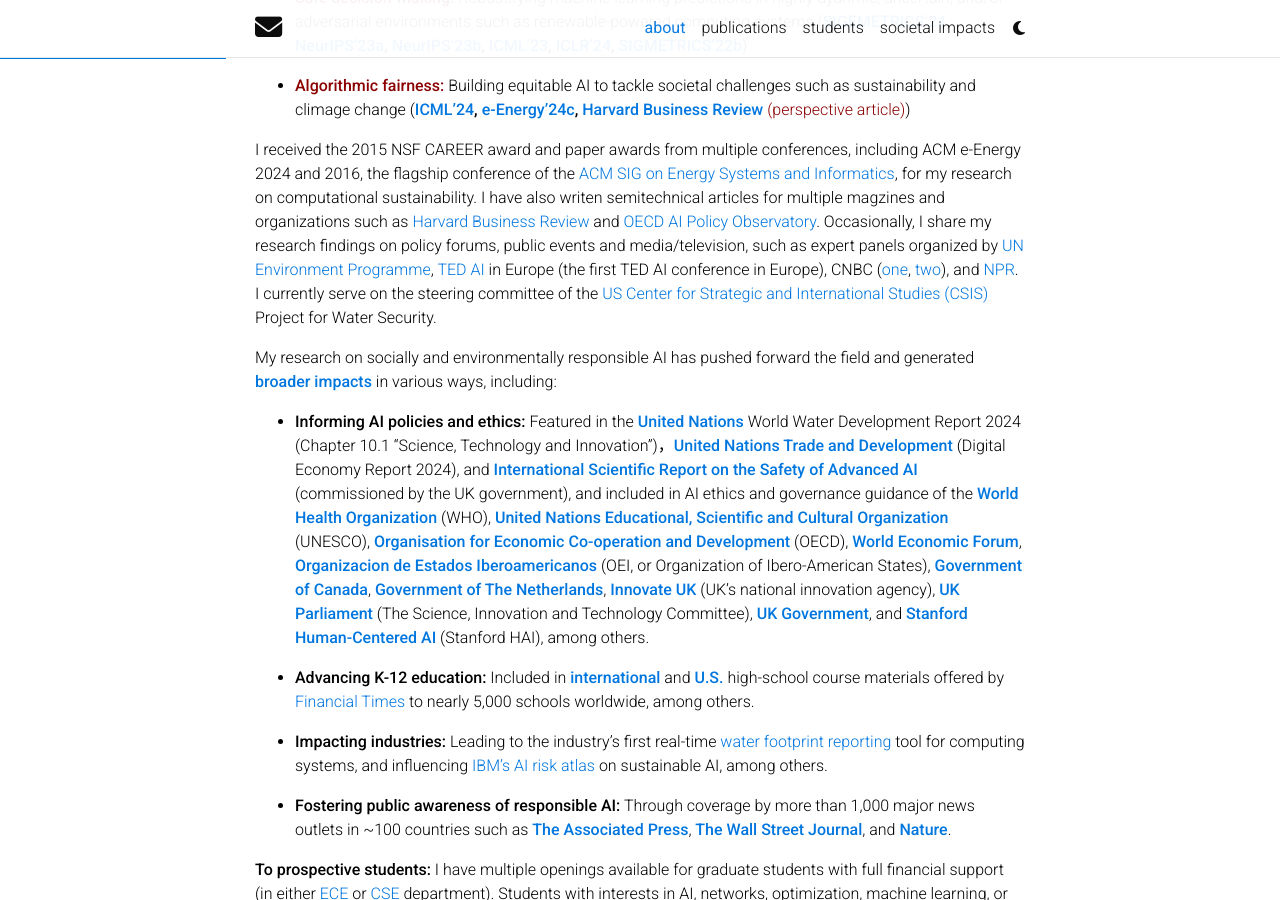
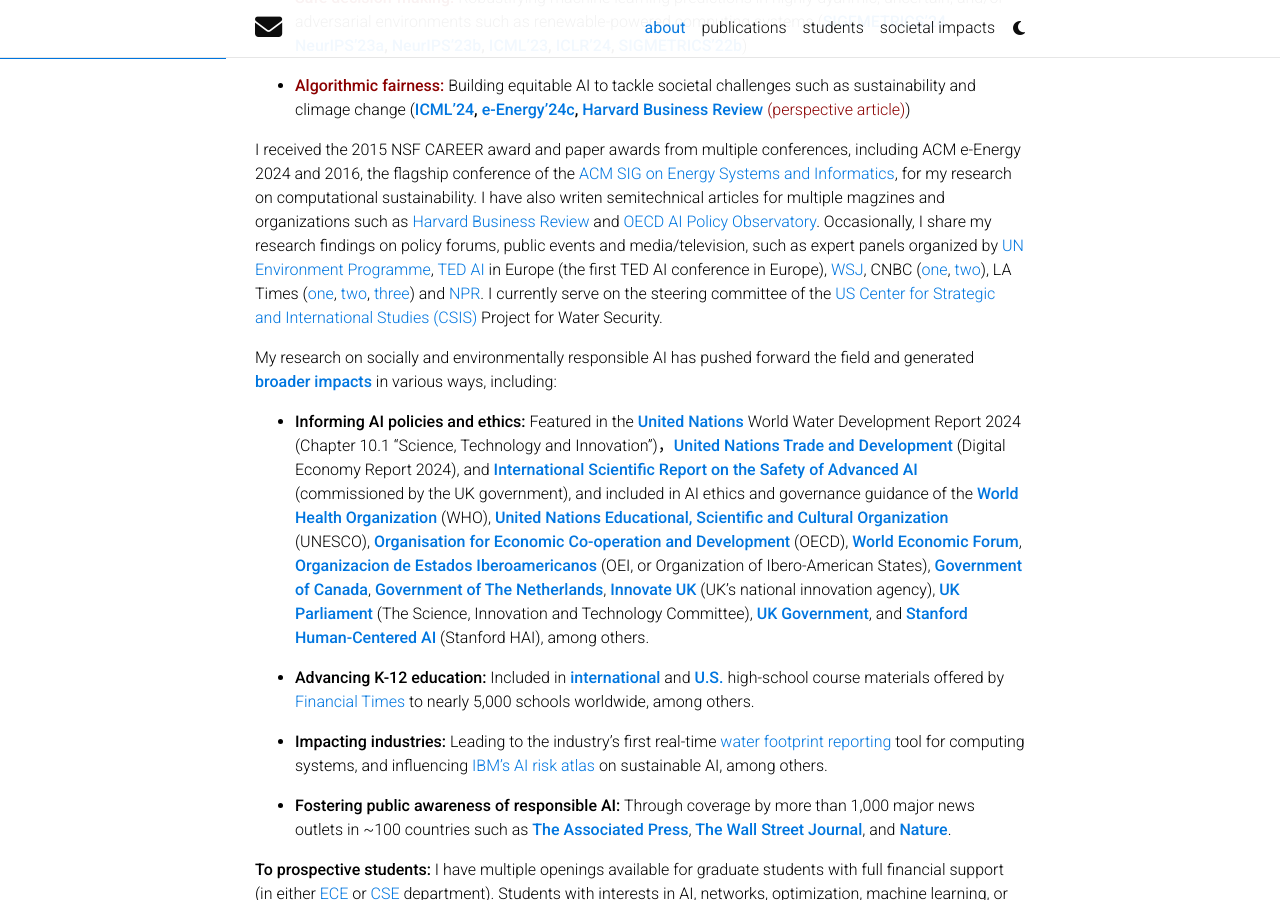
Before and after one commit to shaoleiren/shaoleiren.github.io, a Jekyll site: the page built from _pages/about.md, in a window 1280 px wide and 900 px high, scrolled down 648 px. Built offline with Jekyll 4.4.1, drawn with Linux system fonts in a browser that asks for light colours; full-size pictures stand in for the smaller copies a plugin makes; comment, search, counter and statistics services are not loaded; a style sheet for code colours, icons or effects is not loaded.

Commit message:
Update about.md

```diff
--- a/_pages/about.md
+++ b/_pages/about.md
@@ -40,7 +40,8 @@
  I have also writen semitechnical articles for multiple magzines and organizations such as [Harvard Business Review](https://hbr.org/2024/07/the-uneven-distribution-of-ais-environmental-impacts) and
   [OECD AI Policy Observatory](https://www.linkedin.com/posts/oecd-ai_how-much-water-does-ai-consume-the-public-activity-7135961877473325056-QMM5). Occasionally, I share my research findings on policy forums, public events and media/television,
    such as expert panels organized by
-   [UN Environment Programme](https://news.ucr.edu/articles/2024/07/08/professor-joins-un-panel-environmental-impacts-ai), [TED AI](https://tedai-vienna.ted.com/) in Europe (the first TED AI conference in Europe),  CNBC ([one](https://www.youtube.com/watch?v=SGHk3zE5xh4), [two](https://www.youtube.com/watch?v=MJQIQJYxey4)), and [NPR](https://one.npr.org/?sharedMediaId=nx-s1-5059073:nx-s1-dd125ecf-65a2-40d5-89e2-e5ca568238c5). I currently serve
+   [UN Environment Programme](https://news.ucr.edu/articles/2024/07/08/professor-joins-un-panel-environmental-impacts-ai), [TED AI](https://tedai-vienna.ted.com/) in Europe (the first TED AI conference in Europe),  [WSJ](https://www.wsj.com/tech/novel-ideas-to-cool-data-centers-liquid-in-pipes-or-a-dunking-bath-cdb7a393), CNBC ([one](https://www.youtube.com/watch?v=SGHk3zE5xh4), [two](https://www.youtube.com/watch?v=MJQIQJYxey4)), LA Times ([one](https://www.latimes.com/environment/story/2024-08-12/california-data-centers-could-derail-clean-energy-goals), [two](https://www.latimes.com/opinion/story/2024-08-15/editorial-generative-ai-is-a-leading-contributor-to-our-energy-consumption-how-will-this-impact-our-climate),
+   [three](https://www.latimes.com/environment/story/2024-08-26/tech-firms-conceal-water-and-power-demands-of-ai-computing)) and [NPR](https://one.npr.org/?sharedMediaId=nx-s1-5059073:nx-s1-dd125ecf-65a2-40d5-89e2-e5ca568238c5). I currently serve
  on the steering committee of the [US Center for Strategic and International Studies (CSIS)](https://www.csis.org/programs/global-food-and-water-security-program) Project for Water Security.
 
 
```
